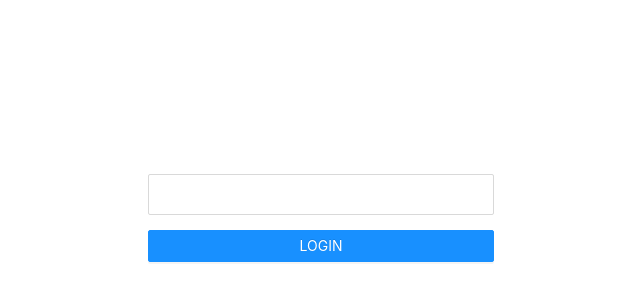
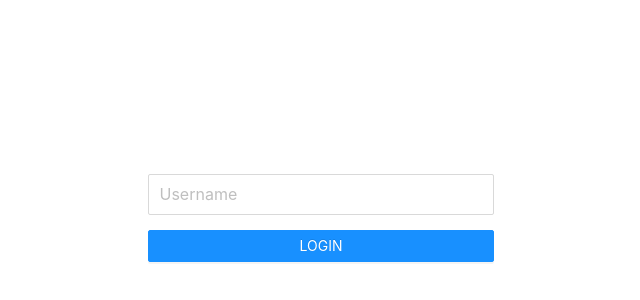
Before and after one commit to mbawon/chat-test-app, a React (Create React App) app: page / in a window 1280 px wide. Shown: the part 182-482 px from the top of the page, without its empty margins (319-959 px from the left). Built offline with nearby package versions, Linux system fonts and the light colour scheme.

Commit message:
Updated login user input with placeholder

```diff
--- a/src/container/Login.js
+++ b/src/container/Login.js
@@ -40,7 +40,7 @@ export const Login = () => {
         <div className="login">
             <form onSubmit={handleLogin}>
                 {/* {prompt && <span>{prompt}</span>} */}
-                <Input size="large" onChange={(e) => setSenderName(e.target.value)} />
+                <Input size="large" placeholder='Username' onChange={(e) => setSenderName(e.target.value)} />
 
                 <Button onClick={handleLogin} type="primary" style={{width:"100%", marginTop:15}}>
                     LOGIN
```
